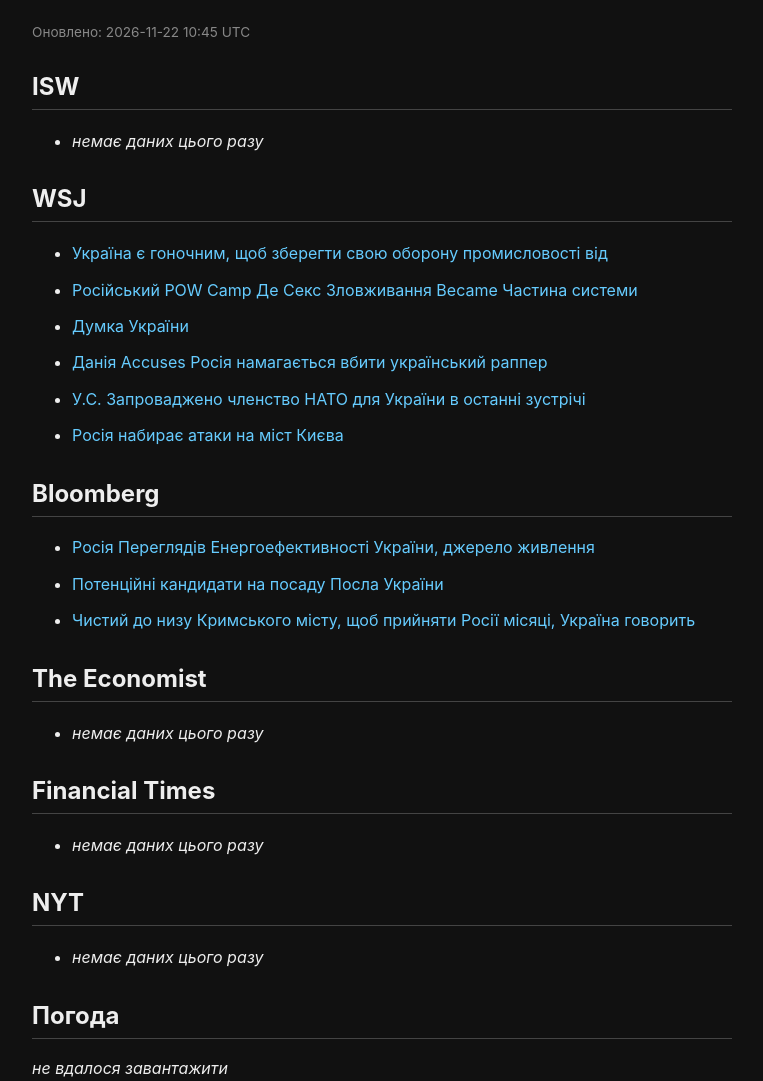
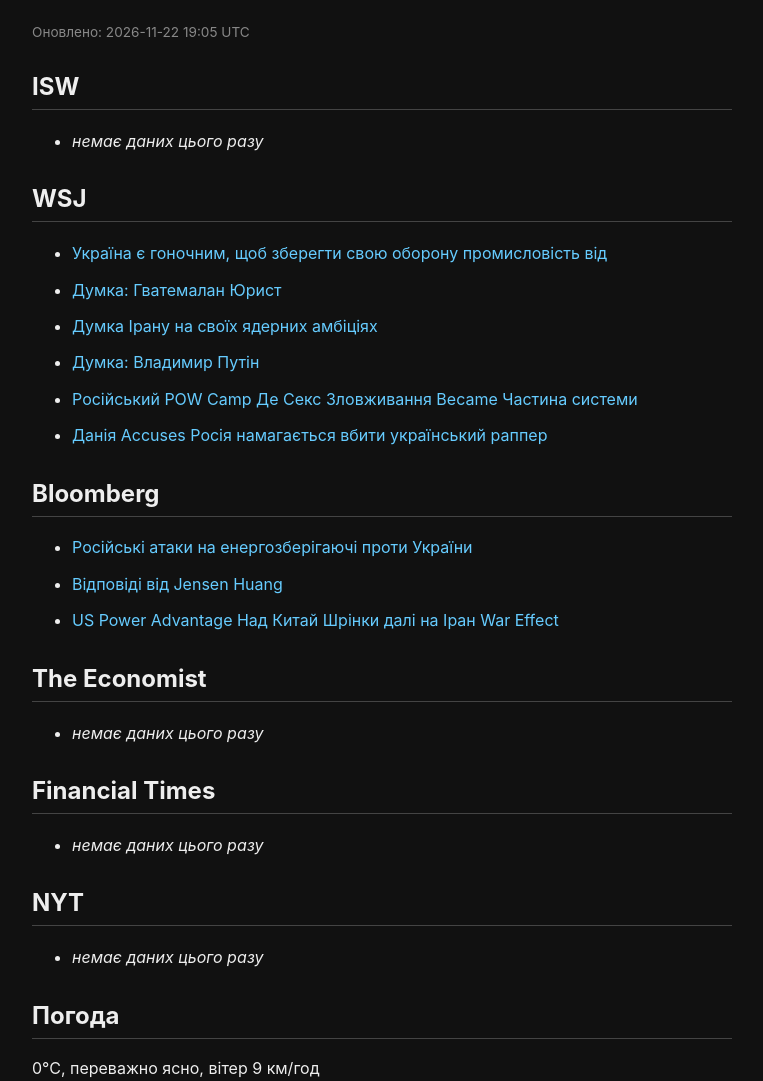
Before and after one commit to zyk59yd6rd-png/zyk59yd6rd-png.github.io, a plain HTML site: page index.html in a window 1280 px wide. Shown: the top 1081 px of the page, without its empty margins (258-1021 px from the left). Drawn offline with Linux system fonts and the light colour scheme.

Commit message:
Update news

```diff
--- a/index.html
+++ b/index.html
@@ -14,25 +14,25 @@
 </style>
 </head>
 <body>
-<p class="updated">Оновлено: 2026-11-22 10:45 UTC</p>
+<p class="updated">Оновлено: 2026-11-22 19:05 UTC</p>
 <h2>ISW</h2>
 <ul>
   <li><em>немає даних цього разу</em></li>
 </ul>
 <h2>WSJ</h2>
 <ul>
-  <li><a href="https://www.wsj.com/world/ukraine-is-racing-to-keep-its-booming-defense-industry-from-stalling-7e8f4b8c?mod=rss_worldnews" target="_blank">Україна є гоночним, щоб зберегти свою оборону промисловості від</a></li>
+  <li><a href="https://www.wsj.com/world/ukraine-is-racing-to-keep-its-booming-defense-industry-from-stalling-7e8f4b8c?mod=rss_worldnews" target="_blank">Україна є гоночним, щоб зберегти свою оборону промисловість від</a></li>
+  <li><a href="https://www.wsj.com/opinion/the-guatemalan-lawyer-who-beat-putin-59b34daa?mod=rss_worldnews" target="_blank">Думка: Гватемалан Юрист</a></li>
+  <li><a href="https://www.wsj.com/opinion/iran-doubles-down-on-its-nuclear-ambitions-3d3ca7d3?mod=rss_worldnews" target="_blank">Думка Ірану на своїх ядерних амбіціях</a></li>
+  <li><a href="https://www.wsj.com/opinion/vladimir-putins-existential-fight-for-ukraine-5b9383b1?mod=rss_worldnews" target="_blank">Думка: Владимир Путін</a></li>
   <li><a href="https://www.wsj.com/world/europe/the-russian-pow-camp-where-sex-abuse-became-part-of-the-system-465d59ef?mod=rss_worldnews" target="_blank">Російський POW Camp Де Секс Зловживання Became Частина системи</a></li>
-  <li><a href="https://www.wsj.com/opinion/ukraines-long-russian-war-6c14160f?mod=rss_worldnews" target="_blank">Думка України</a></li>
   <li><a href="https://www.wsj.com/world/europe/denmark-accuses-russia-of-trying-to-kill-ukrainian-rapper-a3a5e34c?mod=rss_worldnews" target="_blank">Данія Accuses Росія намагається вбити український раппер</a></li>
-  <li><a href="https://www.wsj.com/world/europe/u-s-has-floated-nato-membership-for-ukraine-in-recent-meetings-d5c8243a?mod=rss_worldnews" target="_blank">У.С. Запроваджено членство НАТО для України в останні зустрічі</a></li>
-  <li><a href="https://www.wsj.com/world/russia-steps-up-attacks-on-kyivs-bridges-a5b8a8e8?mod=rss_worldnews" target="_blank">Росія набирає атаки на міст Києва</a></li>
 </ul>
 <h2>Bloomberg</h2>
 <ul>
-  <li><a href="https://www.bloomberg.com/news/articles/2026-11-22/russia-hits-ukrainian-energy-facilities-straining-power-supply" target="_blank">Росія Переглядів Енергоефективності України, джерело живлення</a></li>
-  <li><a href="https://www.bloomberg.com/news/articles/2026-11-21/ukraine-s-zelenskyy-teases-short-list-for-new-us-ambassador" target="_blank">Потенційні кандидати на посаду Посла України</a></li>
-  <li><a href="https://www.bloomberg.com/news/articles/2026-11-21/clean-up-of-downed-crimea-bridge-to-take-russia-months-ukraine-says" target="_blank">Чистий до низу Кримського місту, щоб прийняти Росії місяці, Україна говорить</a></li>
+  <li><a href="https://www.bloomberg.com/news/articles/2026-11-22/russia-hits-ukrainian-energy-facilities-straining-power-supply" target="_blank">Російські атаки на енергозберігаючі проти України</a></li>
+  <li><a href="https://www.bloomberg.com/news/videos/2026-11-22/rep-mccaul-seeks-answers-from-jensen-huang-video" target="_blank">Відповіді від Jensen Huang</a></li>
+  <li><a href="https://www.bloomberg.com/news/articles/2026-11-22/us-power-advantage-over-china-shrinks-further-on-iran-war-effect" target="_blank">US Power Advantage Над Китай Шрінки далі на Іран War Effect</a></li>
 </ul>
 <h2>The Economist</h2>
 <ul>
@@ -47,7 +47,7 @@
   <li><em>немає даних цього разу</em></li>
 </ul>
 <h2>Погода</h2>
-<p><em>не вдалося завантажити</em></p>
+<p>0°C, переважно ясно, вітер 9 км/год</p>
 <p class="updated" style="margin-top:40px;">@IQAI01</p>
 </body>
 </html>
```
